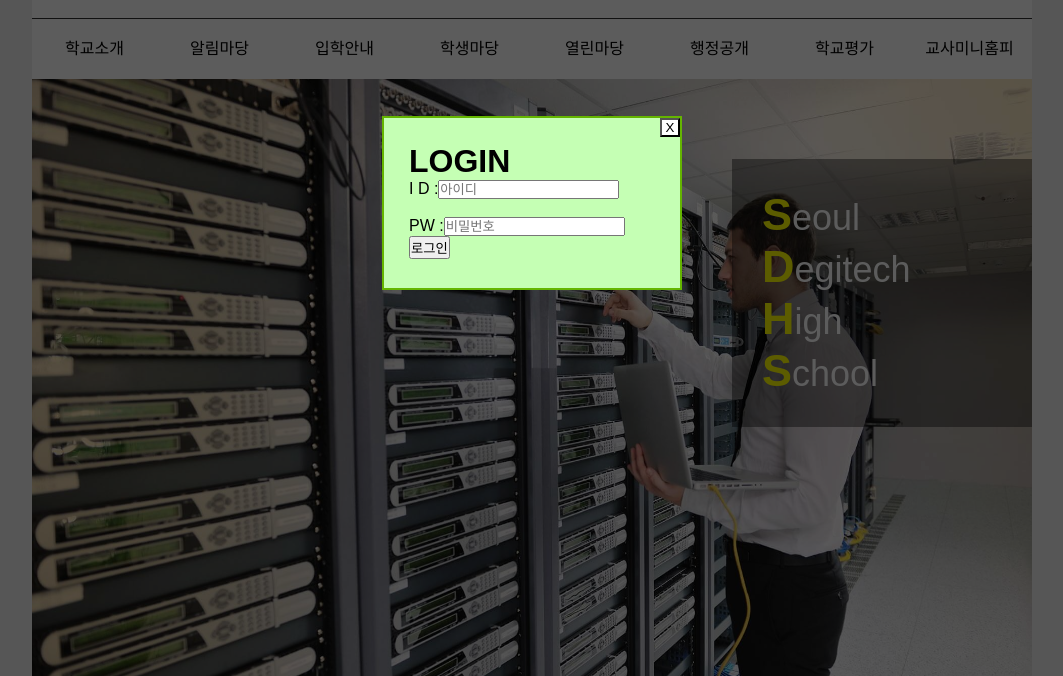
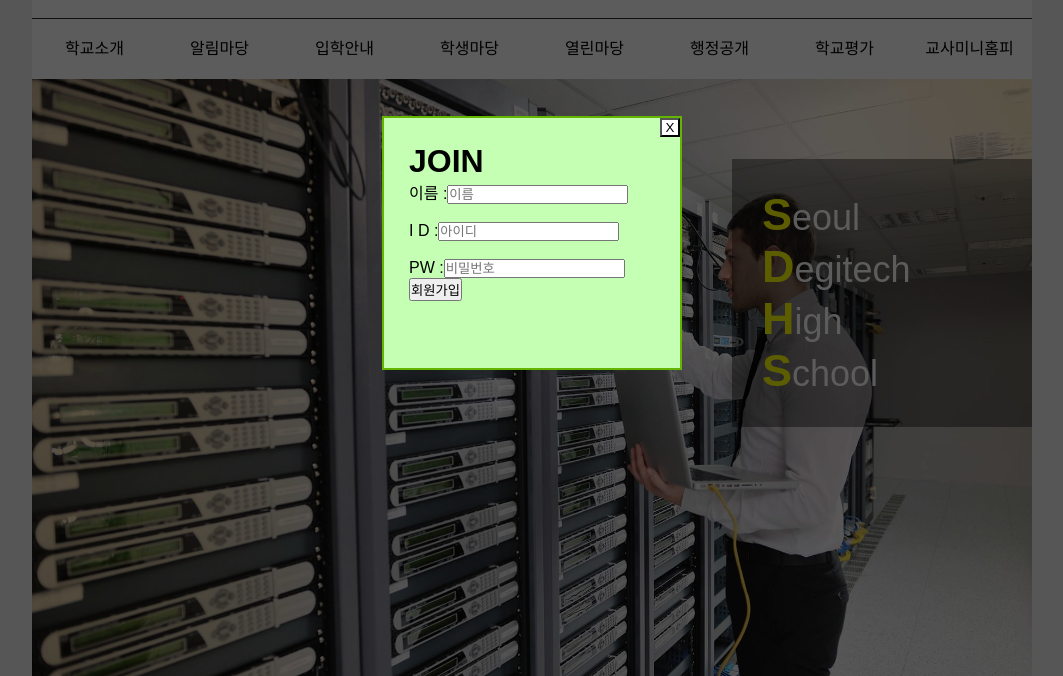
Before and after one commit to sos010307/2018web2, a plain HTML site: page school/index.html in a window 1280 px wide. Both pictures are taken after a click on the item "회원가입". Shown: the part 84-760 px from the top of the page, without its empty margins (108-1171 px from the left). Drawn offline with nearby package versions, Linux system fonts and the light colour scheme.

Commit message:
2018-05-04 로그인 회원가입 팝업 폼넣기

```diff
--- a/school/css/style.css
+++ b/school/css/style.css
@@ -4,8 +4,8 @@ body{background: rgb(238, 238, 238);}
 header *{box-sizing: border-box;}
 #wrap{width: 1000px;height: auto;margin: 0 auto;background: rgb(255, 255, 255);}
 a{color: black;text-decoration: none;}
-.login > div{height: 120px;width: 250px;}
-.join > div{height: 200px;width: 250px;display: none;}
+.loginpop > div{height: 120px;width: 250px;display: none;}
+.joinpop > div{height: 200px;width: 250px;display: none;}
 
 .tc{text-align: center;}
 .tr{text-align: right;}
--- a/school/index.html
+++ b/school/index.html
@@ -11,7 +11,7 @@
   <div id="popup">
     <div id="login">
       <button class="close tc">X</button>
-        <form class="login">
+        <form class="loginpop">
             <div>
                 <h1>LOGIN</h1>
                 I D :<input type="text" name="id" class="id" placeholder="아이디"><br><br>
@@ -19,7 +19,7 @@
               <button type="submit">로그인</button>
             </div>
         </form>
-        <form class="join">
+        <form class="joinpop">
             <div>
                 <h1>JOIN</h1>
                 이름 :<input type="text" name="name" class="name" placeholder="이름"><br><br>
@@ -35,8 +35,8 @@
             <div id="headwrap">
                 <img src="./images/selectImageView.png" class="logo" alt="sdhs logo">
                 <ul class="topmenu tc">
-                    <li class="pop loginpop">로그인</li>
-                    <li class="pop joinpop">회원가입</li>
+                    <li class="pop" id="loginpop">로그인</li>
+                    <li class="pop" id="joinpop">회원가입</li>
                 </ul>
             </div>
             <ul class="botmenu tc">
--- a/school/js/script.js
+++ b/school/js/script.js
@@ -108,11 +108,11 @@ function popslide(){
 }
 $(".pop").click(function(){
     $("#popup").show();
-    classname = $(this).attr("class");
-    $("."+classname).show();
+    classname = $(this).attr("id");
+    $("."+classname+">div").show();
 })
 $("#login > .close.tc").click(function(){
   $("#popup").hide();
-  $("."+classname).hide();
+  $("."+classname+">div").hide();
 })
 setInterval(popslide,3000);
```
Also changed, not shown: 1 other file.
